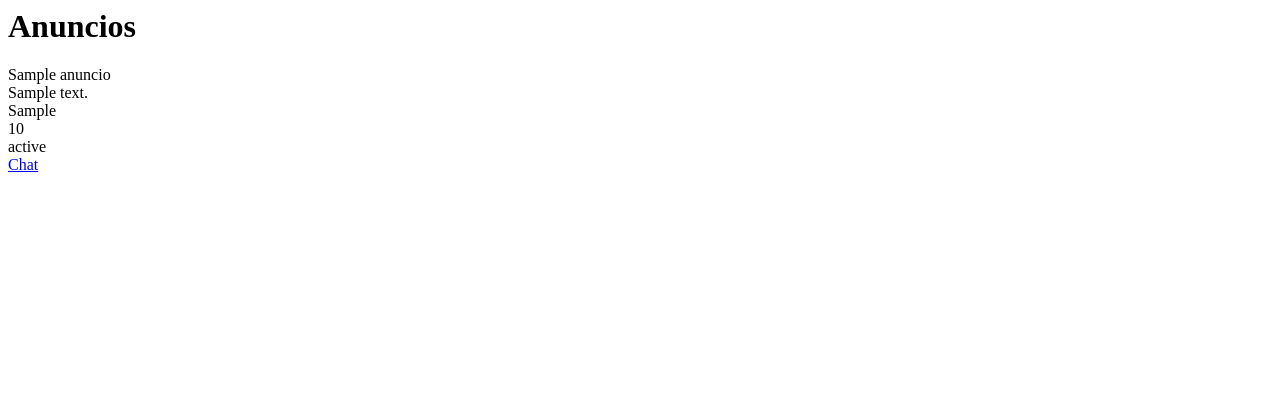
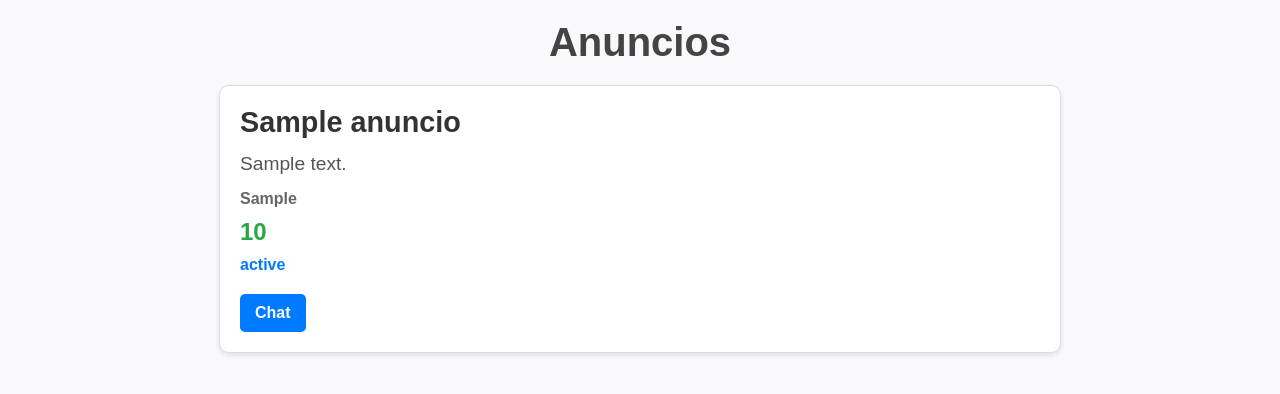
Before and after one commit to Jdorqui/TriConnect, a PHP site: page /php/anuncio_info.php?id=1 in a window 1280 px wide. Shown: the top 394 px of the page. Run offline with PHP 8.4, Linux system fonts and the light colour scheme; the visitor is signed in with stand-in values (Sample User, id 1); tables that the repository leaves empty or names only in its code hold one stand-in row (values such as "Sample post").

Commit message:
cambios DeTo'

```diff
--- /dev/null
+++ b/TFG - Proyecto Final/css/anuncio_info.css
@@ -0,0 +1,82 @@
+/* Estilo general */
+body {
+    font-family: Arial, sans-serif;
+    margin: 0;
+    padding: 0;
+    background-color: #f9f9fc;
+    color: #333;
+}
+
+h1 {
+    text-align: center;
+    margin: 20px 0;
+    font-size: 2.5em;
+    color: #444;
+}
+
+/* Contenedor de los atributos del anuncio */
+#anuncios-atributos {
+    max-width: 800px;
+    margin: 20px auto;
+    padding: 20px;
+    background-color: #fff;
+    border: 1px solid #ddd;
+    border-radius: 10px;
+    box-shadow: 0 2px 5px rgba(0, 0, 0, 0.1);
+}
+
+.anuncio {
+    margin-bottom: 20px;
+}
+
+.titulo {
+    font-size: 1.8em;
+    font-weight: bold;
+    color: #333;
+    margin-bottom: 10px;
+}
+
+.descripcion {
+    font-size: 1.2em;
+    line-height: 1.6;
+    color: #555;
+    margin-bottom: 10px;
+}
+
+.categoria {
+    font-size: 1em;
+    font-weight: bold;
+    color: #666;
+    margin-bottom: 10px;
+}
+
+.precio {
+    font-size: 1.5em;
+    color: #28a745;
+    font-weight: bold;
+    margin-bottom: 10px;
+}
+
+.estado {
+    font-size: 1em;
+    color: #007bff;
+    font-weight: bold;
+    margin-bottom: 10px;
+}
+
+/* Estilo del enlace de chat */
+a {
+    display: inline-block;
+    text-decoration: none;
+    background-color: #007bff;
+    color: #fff;
+    padding: 10px 15px;
+    border-radius: 5px;
+    font-size: 1em;
+    font-weight: bold;
+    transition: background-color 0.3s ease;
+}
+
+a:hover {
+    background-color: #0056b3;
+}
--- a/TFG - Proyecto Final/php/anuncio_info.php
+++ b/TFG - Proyecto Final/php/anuncio_info.php
@@ -21,6 +21,8 @@ $anuncios = $stmt->fetchAll(PDO::FETCH_ASSOC);
     <meta charset="UTF-8">
     <meta name="viewport" content="width=device-width, initial-scale=1.0">
     <title>Anuncios - ToDo'</title>
+
+    <link rel="stylesheet" href="../css/anuncio_info.css">
 </head>
 
 <body>
--- a/TFG - Proyecto Final/php/anuncios.php
+++ b/TFG - Proyecto Final/php/anuncios.php
@@ -6,7 +6,7 @@ include_once 'config.php';
 
 
 
-$stmt = $conn->prepare("SELECT * FROM anuncios WHERE estado = 'activo' OR estado = 'reservado'");
+$stmt = $conn->prepare("SELECT * FROM anuncios WHERE estado = 'activo' OR estado = 'reservado' OR estado = 'disponible'");
 
 $stmt->execute();
 
@@ -19,6 +19,8 @@ $anuncios = $stmt->fetchAll(PDO::FETCH_ASSOC);
     <meta charset="UTF-8">
     <meta name="viewport" content="width=device-width, initial-scale=1.0">
     <title>Anuncios - ToDo'</title>
+
+    <link rel="stylesheet" href="../css/anunciosStyle.css">
 </head>
 <body>
 
--- a/TFG - Proyecto Final/php/registro.php
+++ b/TFG - Proyecto Final/php/registro.php
@@ -42,6 +42,8 @@ if ($_SERVER['REQUEST_METHOD'] == 'POST') {
     <meta charset="UTF-8">
     <meta name="viewport" content="width=device-width, initial-scale=1.0">
     <title>ToDo' - Registro</title>
+
+    <link rel="stylesheet" href="../css/registro.css">
 </head>
 
 <body>
```
Also changed, not shown: TFG - Proyecto Final/css/anunciosStyle.css (added, +59 -0 lines), TFG - Proyecto Final/css/registro.css (added, +66 -0 lines), TFG - Proyecto Final/php/chats.php (+22 -10 lines), TFG - Proyecto Final/php/enviar_mensaje.php (added), 1 other file.
